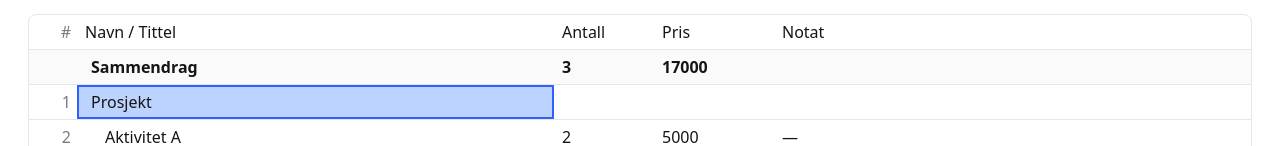
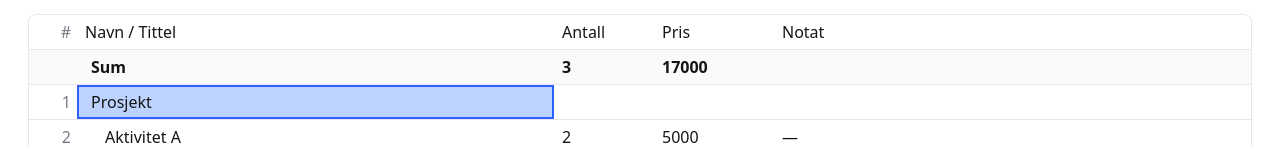
Before and after one commit to Hypermicro-code/TableCore, a React (Vite) app: page / in a window 1280 px wide. Shown: the part 146-292 px from the top of the page. Built offline with nearby package versions, Linux system fonts and the light colour scheme.

Commit message:
Update App.tsx

```diff
--- a/src/App.tsx
+++ b/src/App.tsx
@@ -1,7 +1,6 @@
-import React, { useState } from 'react'
+import React, { useMemo, useState } from 'react'
 import TableCore from './core/TableCore'
-import type { ColumnDef, RowData } from './core/TableTypes'
-
+import type { ColumnDef, RowData, CellValue } from './core/TableTypes'
 
 const COLS: ColumnDef[] = [
   { key:'title', title:'Navn / Tittel', isTitle:true },
@@ -10,7 +9,6 @@ const COLS: ColumnDef[] = [
   { key:'note', title:'Notat', type:'text' }
 ]
 
-
 const startRows: RowData[] = [
   { id:'r1', indent:0, cells:{ title:'Prosjekt', qty:'', price:'', note:'' } },
   { id:'r2', indent:1, cells:{ title:'Aktivitet A', qty:2, price:5000, note:'—' } },
@@ -18,18 +16,32 @@ const startRows: RowData[] = [
   { id:'r4', indent:0, cells:{ title:'Andre kostnader', qty:'', price:'', note:'' } },
 ]
 
-
 export default function App(){
   const [rows, setRows] = useState<RowData[]>(startRows)
+
+  // «Prosjektverdier» for sammendrag – beregnes i appen og mates inn i TableCore
+  const summaryValues = useMemo<Record<string, CellValue>>(()=>{
+    const out: Record<string, CellValue> = {}
+    const qty = rows.reduce((acc, r)=> acc + (typeof r.cells.qty === 'number' ? r.cells.qty : 0), 0)
+    const price = rows.reduce((acc, r)=> acc + (typeof r.cells.price === 'number' ? r.cells.price : 0), 0)
+    out['title'] = 'Sum'
+    out['qty'] = qty
+    out['price'] = price
+    out['note'] = '' // tom – ikke redigerbar uansett
+    return out
+  }, [rows])
+
   return (
     <div style={{ padding:20 }}>
       <h1>TableCore – demo</h1>
-<p>Tips: Klikk for å redigere · hold‑dra for å markere · dblklikk for å markere tekst. Piltaster/Tab/Enter for navigasjon. Alt+←/→ for inn/ut‑rykk. Alt+Shift+↑/↓ for å flytte rad. Kopier/lim inn fungerer mot Excel.</p>
+      <p>Tips: Klikk for å redigere · hold-dra for å markere · dblklikk for å markere tekst. Piltaster/Tab/Enter for navigasjon. Alt+←/→ for inn/ut-rykk. Alt+Shift+↑/↓ for å flytte rad. Kopier/lim inn fungerer mot Excel.</p>
       <TableCore
         columns={COLS}
         rows={rows}
         onChange={setRows}
         showSummary
+        summaryValues={summaryValues}
+        summaryTitle="Sum"
       />
     </div>
   )
```
Lines whose indentation alone changed are shown as unchanged.
